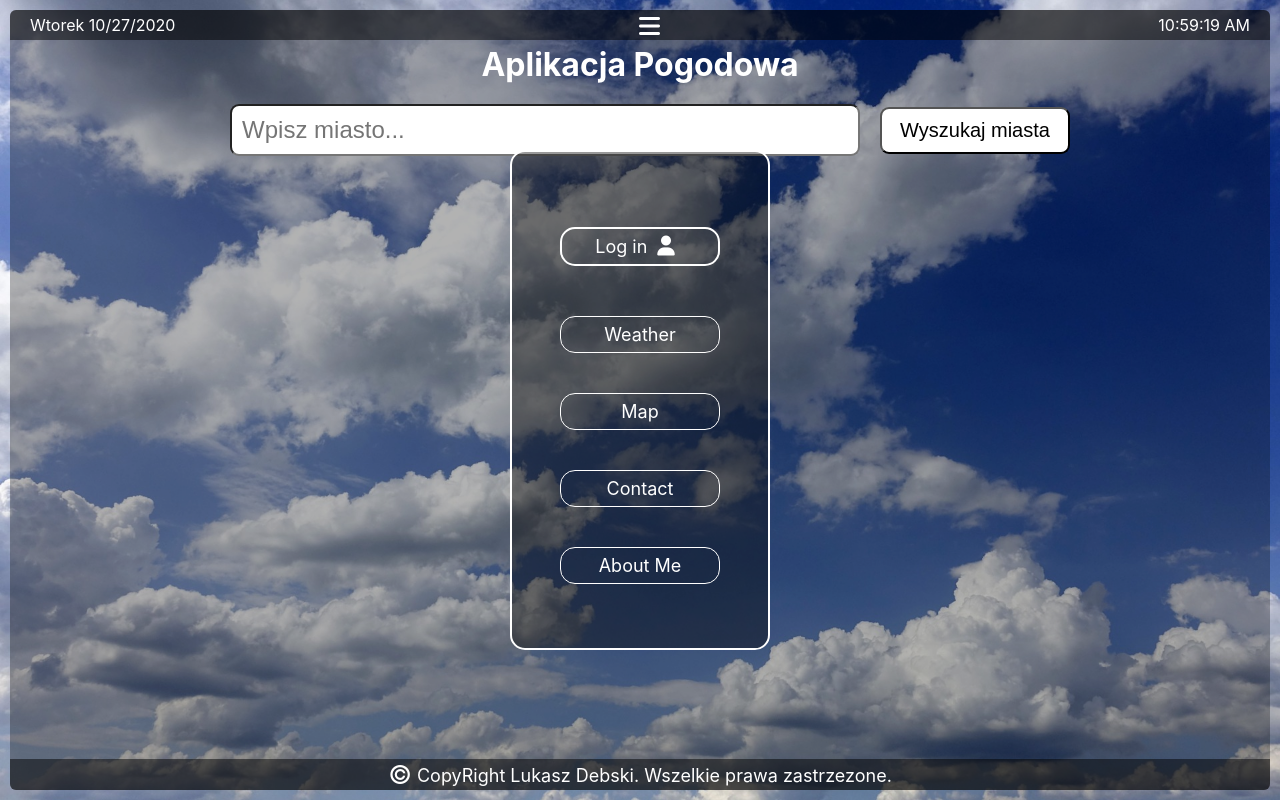
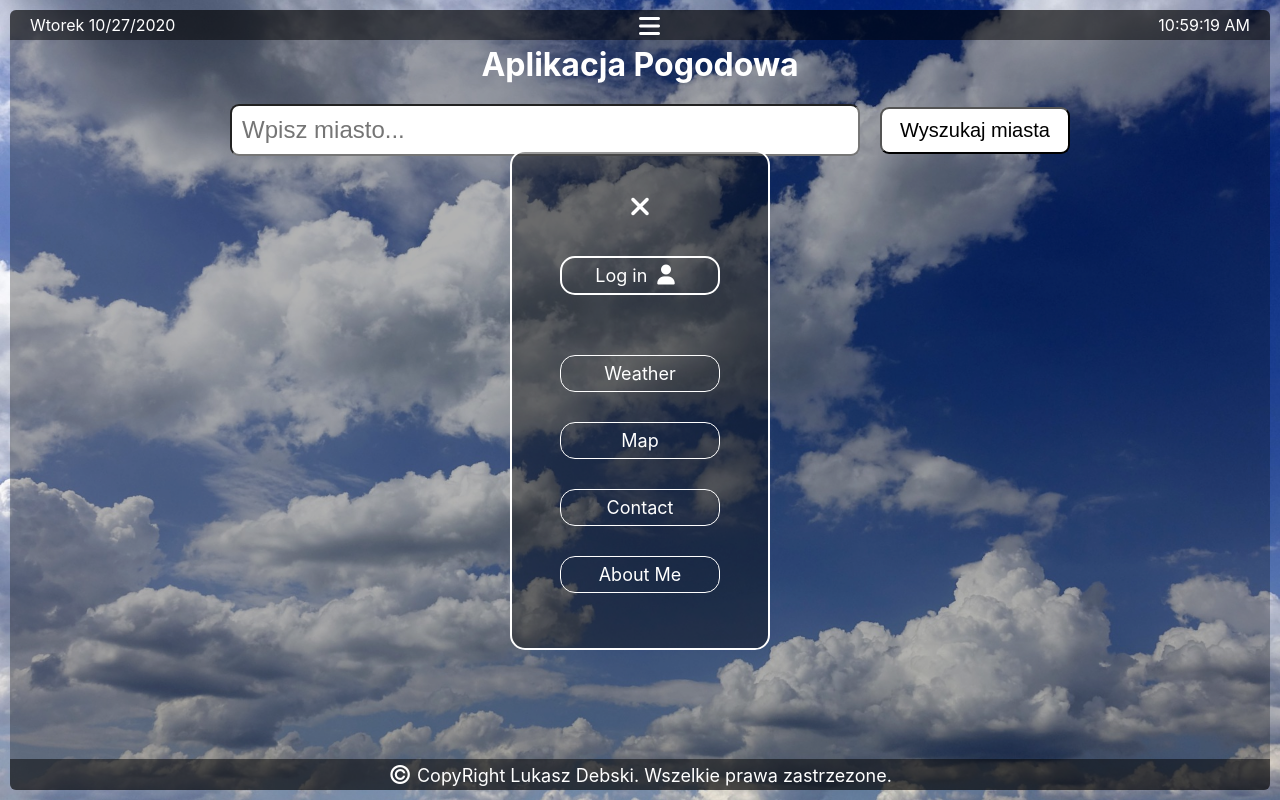
Before and after one commit to lukasdebski/WeatherApp, a React (Create React App) app: page /#/ in a window 1280 px wide. Both pictures are taken after a click on the icon 649 px from the left and 26 px from the top of the page. Built offline with nearby package versions, Linux system fonts and the light colour scheme.

Commit message:
fixed items on menu burger

```diff
--- a/src/components/Burger/Menu.js
+++ b/src/components/Burger/Menu.js
@@ -17,20 +17,20 @@ const Menu = () => {
             <div className='menu__burger'><i className="fas fa-bars" onClick={showBurger}></i></div>
             <nav className={burger ? 'menu__container' : 'menu__container show'}>
                 <ul className='menu__items' onClick={showBurger}>
-                {/*<a href="#"><i className="fas fa-times" ></i></a>*/}
-                <span  className='menu__item item--login'>
-                    <Link className='item--link' to='/login'>Log in</Link>
-                    <i className="fas fa-user"></i></span>
-                <span  className='menu__item'>
+                    <a href="#"><i className="fas fa-times" ></i></a>
+                    <span className='menu__item'>
+                        <Link className='item--link item--login' to='/login'>Log in<i className="fas fa-user"></i></Link>
+                    </span>
+                    <span className='menu__item'>
                         <Link className='item--link' to='/weather'>Weather</Link>
                     </span>
-                <span  className='menu__item'>
+                    <span className='menu__item'>
                         <Link className='item--link' to='/map'>Map</Link>
                     </span>
-                <span  className='menu__item'>
+                    <span className='menu__item'>
                         <Link className='item--link' to='/contact'>Contact</Link>
                     </span>
-                <span  className='menu__item'>
+                    <span className='menu__item'>
                         <Link className='item--link' to='/aboutme'>About Me</Link>
                     </span>
                 </ul>
--- a/src/components/Burger/Menu.scss
+++ b/src/components/Burger/Menu.scss
@@ -14,12 +14,12 @@
   position: absolute;
   left: 50%;
   top: 50%;
-  transform: translate(-50%,-50%);
+  transform: translate(-50%, -50%);
   width: 260px;
   height: 500px;
   border: 2px solid white;
   border-radius: 15px;
-  background-color: rgba(0,0,0, .4);
+  background-color: rgba(0, 0, 0, .4);
   z-index: 100;
 
   .fa-times {
@@ -37,27 +37,28 @@
     list-style: none;
 
     .menu__item {
+      margin: 15px 0;
+      cursor: pointer;
+    }
+
+    .item--link {
+      display: block;
       width: 160px;
-      margin: 20px 0;
       padding: 7px 25px;
       border: 1px solid white;
       border-radius: 15px;
-      cursor: pointer;
-
-      .item--link {
-        color: white;
-        text-decoration: none;
-        font-size: 18px;
-      }
+      color: white;
+      text-decoration: none;
+      font-size: 18px;
     }
 
-    .menu__item:hover {
+    .item--link:hover {
       background-color: #fff;
-      color: black;
+      color: #000;
     }
 
     .item--login {
-      margin: 30px 0;
+      margin-bottom: 30px;
       border: 2px solid white;
 
       .fa-user {
```
Lines whose indentation alone changed are shown as unchanged.
